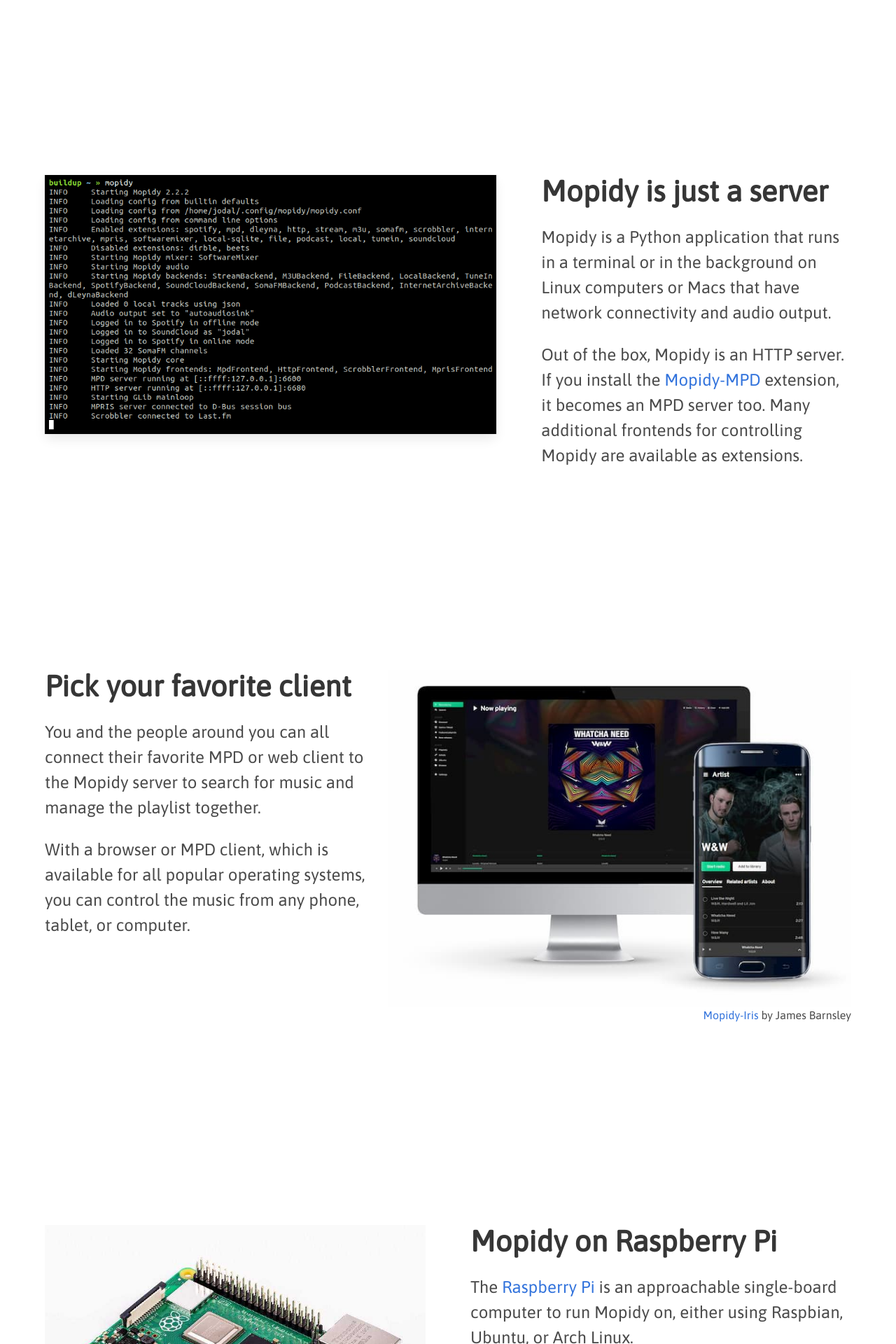
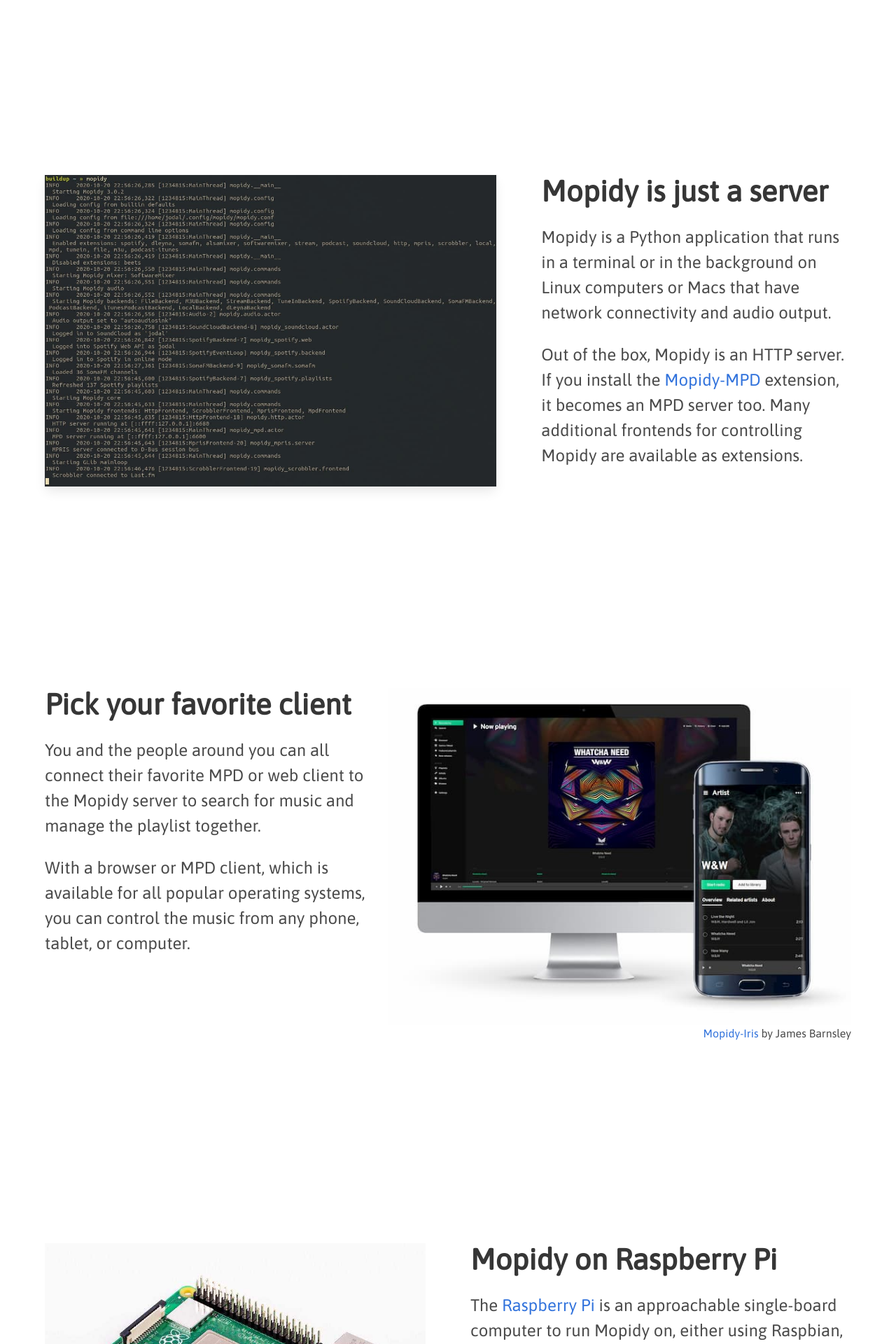
Before and after one commit to mopidy/website, a Jekyll site: the page built from index.html, in a window 1280 px wide. Shown: the part 1555-3475 px from the top of the page at 70% size. Built offline with Jekyll 4.4.1, drawn with Linux system fonts in a browser that asks for light colours.

Commit message:
Update Mopidy screenshot

```diff
--- a/index.html
+++ b/index.html
@@ -84,7 +84,7 @@
         <div class="card">
           <div class="card-image">
             <figure class="image">
-              <img src="/media/images/mopidy-screenshot.png"
+              <img src="/media/images/mopidy-screenshot.jpg"
                 alt="Mopidy screenshot">
             </figure>
           </div>
```
Also changed, not shown: media/images/mopidy-screenshot.jpg (added), media/images/mopidy-screenshot.png (deleted).
